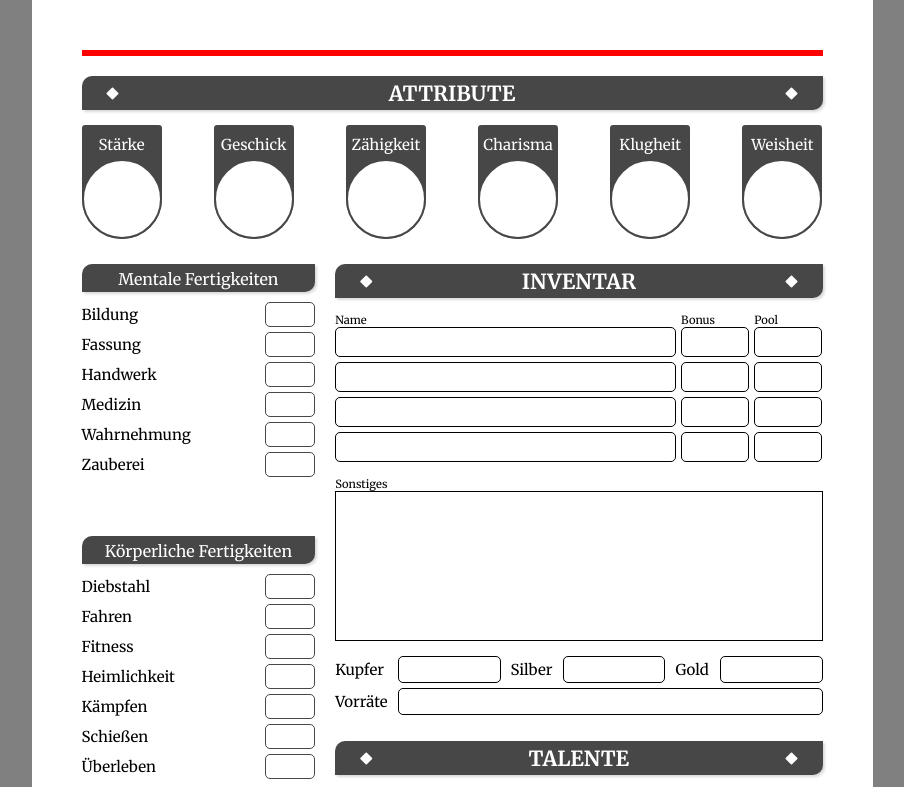
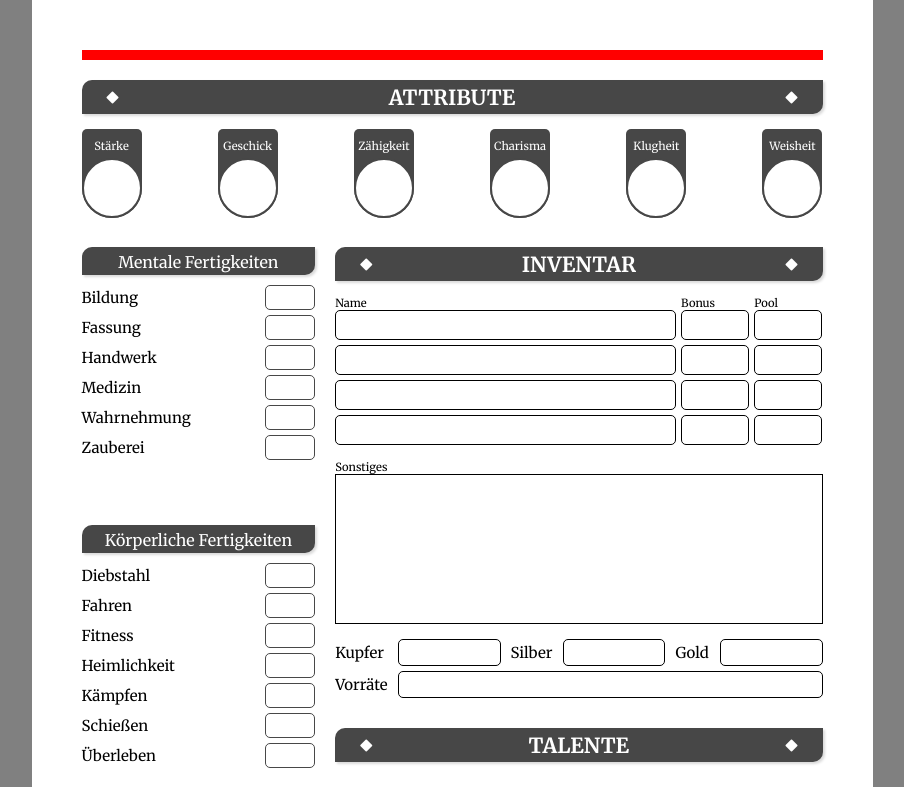
Before and after one commit to Paraldos/awheldenbogen, a website with bundled scripts: page index.html in a window 1280 px wide. Shown: the top 787 px of the page, without its empty margins (188-1092 px from the left). Built offline with nearby package versions, Linux system fonts and the light colour scheme.

Commit message:
styling attribtues

```diff
--- a/styles/_attribute.scss
+++ b/styles/_attribute.scss
@@ -13,17 +13,18 @@
   color: white;
   background-color: var(--color__grey);
   border-radius: 5px;
-    border-bottom-left-radius: 60px;
-    border-bottom-right-radius: 60px;
+  border-bottom-left-radius: 30px;
+  border-bottom-right-radius: 30px;
 
   p {
+    font-size: 0.7rem;
     text-align: center;
     padding: 10px 0 5px 0;
   }
 
   div {
-      width: 80px;
-      height: 80px;
+    width: 60px;
+    height: 60px;
     border: 2px solid var(--color__grey);
     border-radius: 80px;
     background-color: white;
```
Also changed, not shown: styles.css, 1 other file. Lines whose indentation alone changed are shown as unchanged.
